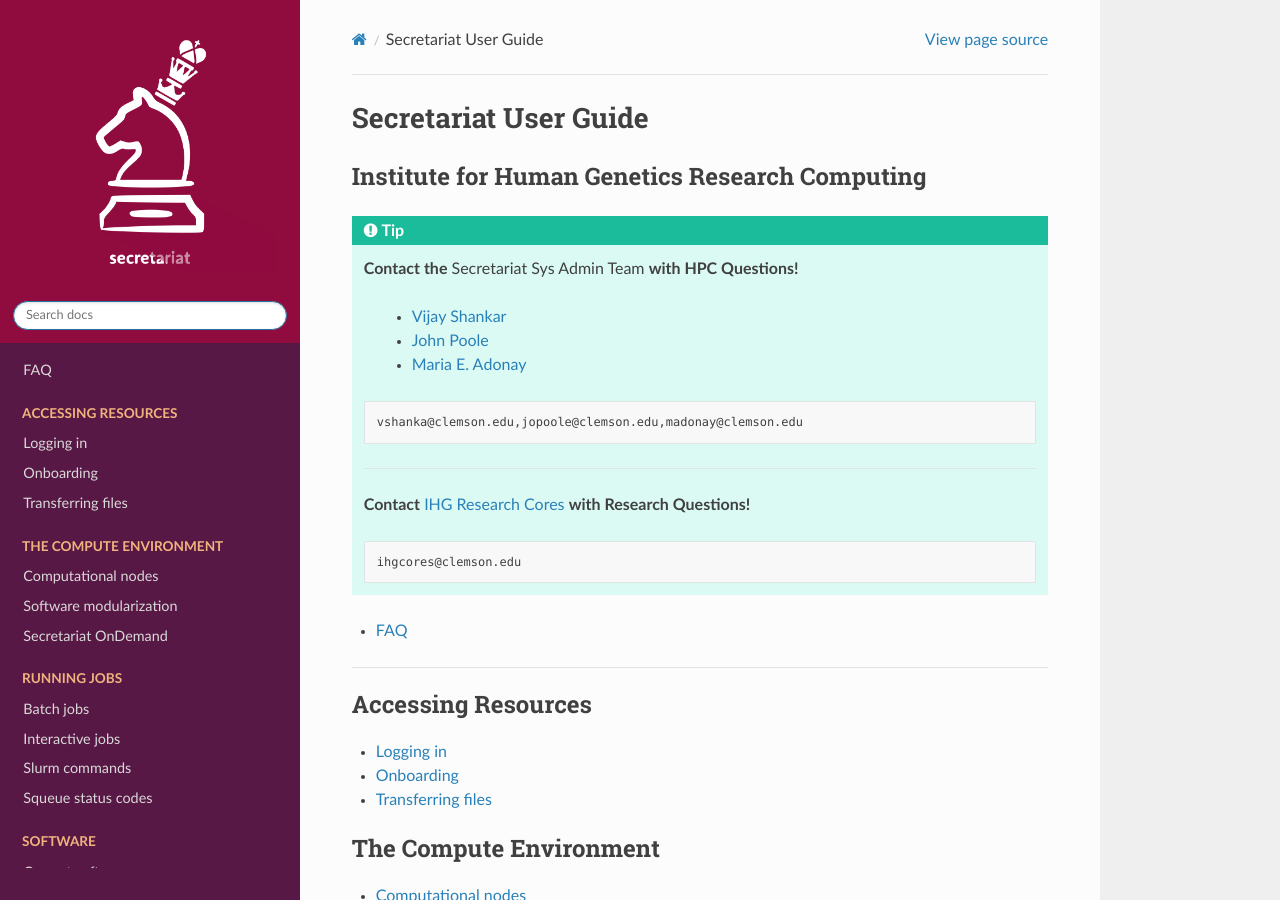
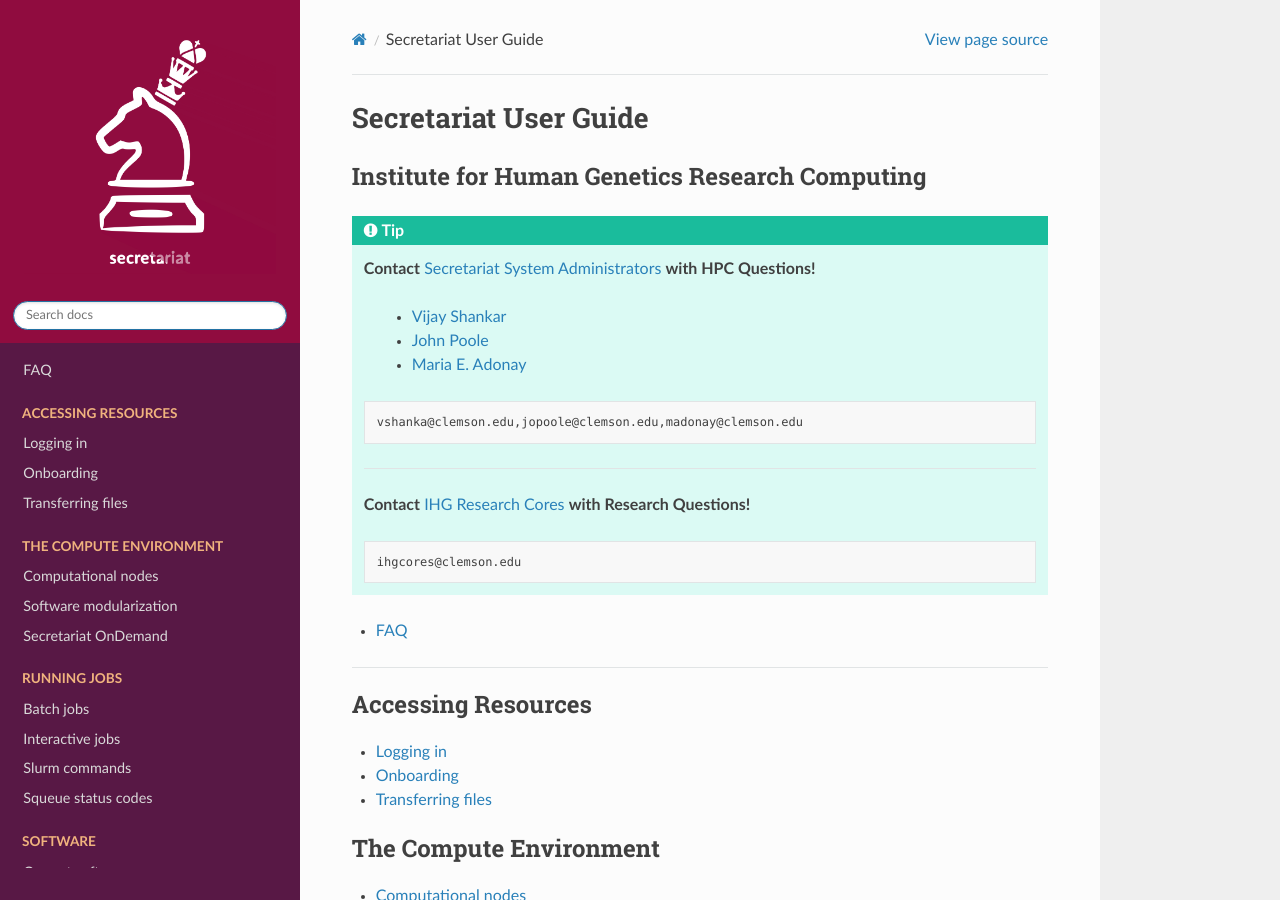
Before and after one commit to amalgamaria/secretariat, a Sphinx documentation site: the page built from docs/index.rst, in a window 1280 px wide and 900 px high. Built offline with Sphinx 7.4.7 and the Read the Docs theme 3.1.0, drawn with Linux system fonts in a browser that asks for light colours; pages that are not in the unit, such as notebooks, are missing from menus.

Commit message:
Add sysadmin link

```diff
--- a/docs/index.rst
+++ b/docs/index.rst
@@ -5,7 +5,7 @@
 
 .. tip::
 
-   **Contact the** Secretariat Sys Admin Team **with HPC Questions!**
+   **Contact** `Secretariat System Administrators`_ **with HPC Questions!**
 
         - `Vijay Shankar`_
         - `John Poole`_
@@ -86,5 +86,5 @@
 .. _John Poole: https://scienceweb.clemson.edu/chg/dr-john-poole/
 .. _Maria E. Adonay: https://scienceweb.clemson.edu/chg/maria-adonay/
 .. _Cores: https://scienceweb.clemson.edu/ihg/research-cores/
-
+.. _Secretariat System Administrators: https://scienceweb.clemson.edu/ihg/research-cores/bsc-core/
 .. _IHG Research Cores: https://scienceweb.clemson.edu/ihg/research-cores/
```
